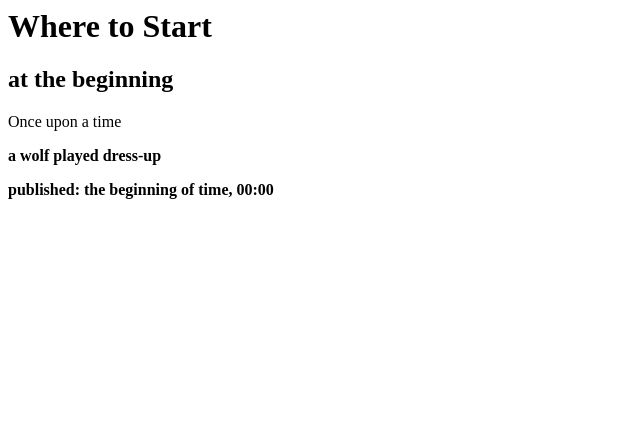
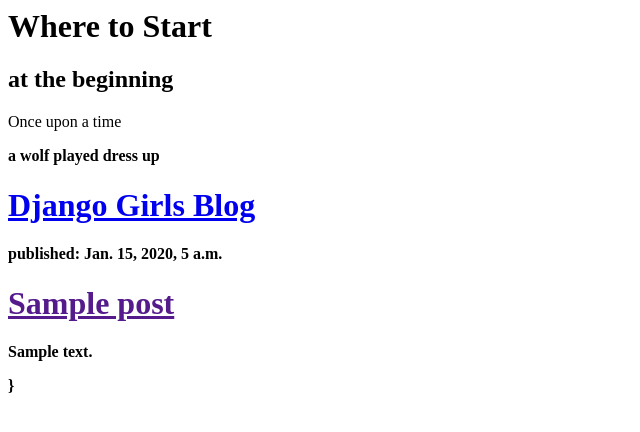
Before and after one commit to saw2193/my-first-blog, a Django app: template blog/templates/blog/post_list.html in a window 1280 px wide. Shown: the top 432 px of the page, without its empty margins (0-640 px from the left). Run offline with Django 3.2, Linux system fonts and the light colour scheme; the template is opened without the code that fills it: values that come from a table or form of the project are taken from there, others are empty; tables that the repository leaves empty hold one stand-in row (values such as "Sample post"); parts of the project's set-up code (start-up, migrations or seed data) failed here and were passed over.

Commit message:
modified templates to display posts from database

```diff
--- a/blog/models.py
+++ b/blog/models.py
@@ -2,17 +2,18 @@
 from django.utils import timezone
 
 
+class Post(models.Model):
+    author = models.ForeignKey('auth.User')
+    title = models.CharField(max_length=200)
+    text = models.TextField()
+    created_date = models.DateTimeField(
+            default=timezone.now)
+    published_date = models.DateTimeField(
+            blank=True, null=True)
 
-class Post(models.Model):
-	author = models.ForeignKey('auth.User')
-	title = models.CharField(max_length=200)
-	text = models.TextField()
-	created_date = models.DateTimeField(default=timezone.now)
-	published_date = models.DateTimeField(blank=True, null=True)
+    def publish(self):
+        self.published_date = timezone.now()
+        self.save()
 
-def publish(self):
-	self.published_date = timezone.now()
-	self.safe()
-
-	def __str__(self):
-		return self.title
+    def __str__(self):
+        return self.title
--- a/blog/templates/blog/post_list.html
+++ b/blog/templates/blog/post_list.html
@@ -3,14 +3,26 @@
 		<title>Shan's blog</title>
 	</head>
 	<body>
+	<div>
 		<h1> Where to Start</h1>
 		<h2> at the beginning</h2>
 		<p> Once upon a time<br /></p>
-		<p> <strong>a wolf played dress-up<strong> </p>
-	<div>
-		<p> published: the beginning of time, 00:00</p>
+		<p> <strong>a wolf played dress up </p>
 	</div>
+<div>
+    <h1><a href="/">Django Girls Blog</a></h1>
+</div>
+
+{% for post in posts %}
+    <div>
+        <p>published: {{ post.published_date }}</p>
+        <h1><a href="">{{ post.title }}</a></h1>
+        <p>{{ post.text|linebreaksbr }}</p>
+    </div>
+{% endfor %}
+
 
 	</body>
+}
 
 </html>
--- a/blog/views.py
+++ b/blog/views.py
@@ -1,3 +1,7 @@
 from django.shortcuts import render
+from django.utils import timezone
+from .models import Post
+
 def post_list(request):
-    return render(request, 'blog/post_list.html', {})
+    posts = Post.objects.filter(published_date__lte=timezone.now()).order_by('published_date')
+    return render(request, 'blog/post_list.html', {'posts': posts})
```
